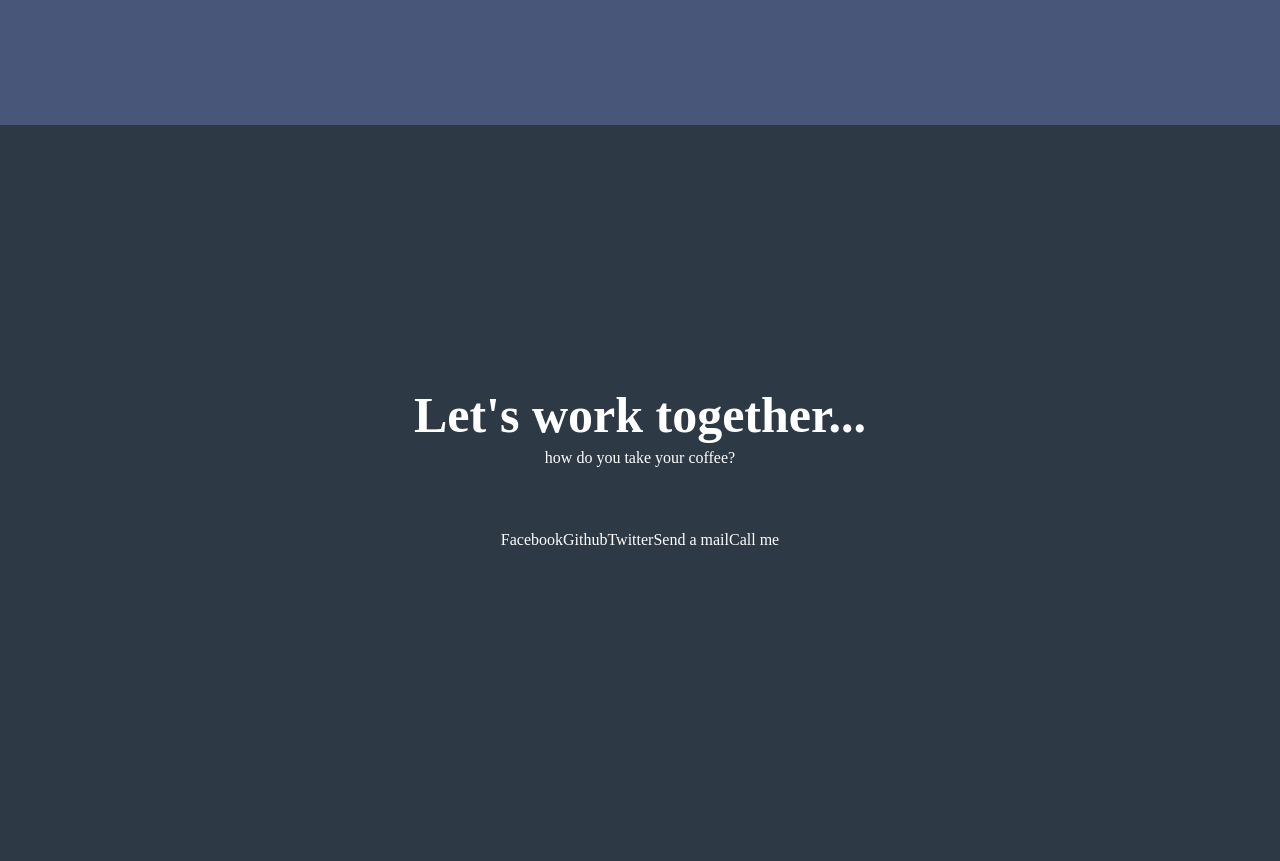
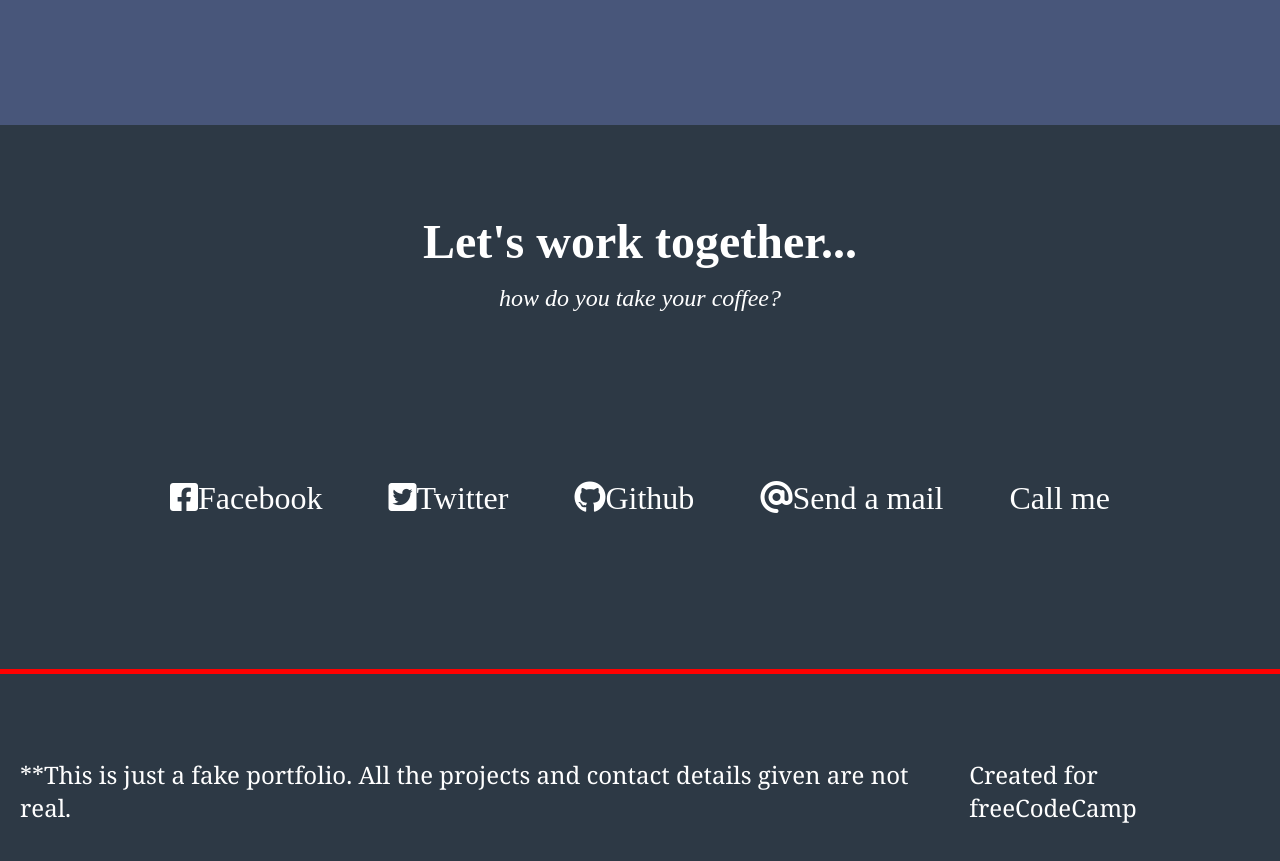
Before and after one commit to Knowledge-Streams-KS/html-css-shehreen0217, a plain HTML site: page index.html in a window 1280 px wide. Shown: the part 1794-2655 px from the top of the page. Drawn offline with Linux system fonts and the light colour scheme.

Commit message:
3rd view completed

```diff
--- a/index.html
+++ b/index.html
@@ -6,20 +6,21 @@
     <meta http-equiv="X-UA-Compatible" content="IE=edge">
     <meta name="viewport" content="width=device-width, initial-scale=1.0">
     <link rel="stylesheet" type="text/css" href="./style.css" />
+    <link rel="stylesheet" href="https://cdnjs.cloudflare.com/ajax/libs/font-awesome/6.2.1/css/all.min.css" integrity="sha512-MV7K8+y+gLIBoVD59lQIYicR65iaqukzvf/nwasF0nqhPay5w/9lJmVM2hMDcnK1OnMGCdVK+iQrJ7lzPJQd1w==" crossorigin="anonymous" referrerpolicy="no-referrer" />
 
     <title>mimic</title>
 </head>
 
 <body>
-    <div class="main">
+    <div class="main" id="about" >
         <div class="nav">
-            <a href="#">
+            <a href="#about">
                 About
             </a>
-            <a href="#">
+            <a href="#workk">
                 Work
             </a>
-            <a href="#">
+            <a href="#contacts">
                 Contact
             </a>
         </div>
@@ -34,7 +35,7 @@
 
 
         </div>
-        <div class="content1">
+        <div class="content1" id="workk">
             <div class="heading-project">
                 <h1>These are some of my projects</h1>
 
@@ -93,16 +94,62 @@
 
 
         </div>
-        <div class="content2">
+        <div class="content2" id="contacts">
+
             <h1>Let's work together...</h1>
-            <p>how do you take your coffee?</p>
+            <p class="coffee">how do you take your coffee?</p>
             <div class="links">
-                <p>Facebook</p>
-                <p>Github</p>
-                <p>Twitter</p>
-                <p>Send a mail</p>
-                <p>Call me</p>
+                <p>
+                    <i class="fa-brands fa-square-facebook"> </i>Facebook
+
+
+                </p>
+
+
+
+                    <p>
+                        <i class="fa-brands fa-square-twitter"></i>Twitter
+
+
+                    </p>
+
+
+
+                    <p>
+                        <i class="fa-brands fa-github"></i>Github
+
+                    </p>
+
+
+               <p>
+                <i class="fa-solid fa-at"></i>Send a mail
+
+               </p>
+               <p>
+                <i class="fa-regular fa-mobile-notch"></i>Call me
+
+               </p>
+
+
+
+               </div>
+               <div class="footer">
+                <p>
+                    **This is just a fake portfolio. All the projects and contact details given are not real.
+
+                </p>
+                <p>
+                 Created for freeCodeCamp
+                </p>
+               </div>
+
+
+
+
+
+
             </div>
+
 
         </div>
 
--- a/style.css
+++ b/style.css
@@ -8,6 +8,9 @@
   grid-template-areas:
     "nav"
     "content";
+}
+html{
+  scroll-behavior: smooth;
 }
 .nav {
   display: flex;
@@ -54,6 +57,7 @@
 }
 .content1 {
   display: flex;
+
   background-color: rgb(72, 86, 122);
   flex-direction: column;
   align-items: center;
@@ -84,16 +88,13 @@
   /* column-gap: 10%; */
   column-gap: 30px;
   row-gap:30px;
-
 }
 
 #one {
   grid-area: box1;
   background-color: rgb(198, 198, 21);
   display: grid;
-  grid-template-areas:
-    "img"
-    "btn";
+
 }
 #two {
   grid-area: box2;
@@ -113,13 +114,11 @@
   background-color: aqua;
   display: grid;
 
-
 }
 #five {
   grid-area: box5;
   background-color: antiquewhite;
   display: grid;
-
 
 }
 #six {
@@ -197,17 +196,49 @@
   color: white;
   align-items: center;
   flex-direction: column;
+
+
 }
 .content2 h1{
-  font-size: 50px;
-  margin: 5px;
+  font-size: 3rem;
+  margin-top: 5%;
+
 
 }
 
+.coffee{
+  padding: 1rem;
+  font-style: italic;
+  font-size: 1.5rem;
+}
 .links{
   display: flex;
-  margin: 5%;
+  margin-bottom: 5%;
   justify-content: space-evenly;
+  padding: 10%;
+  width: 100vw;
+  border-bottom: 5px solid red;
+
+}
+.links p{
+
+  padding: 1.5rem;
+  font-size: 2rem;
+}
+.icons{
+  display: flex;
+  justify-content: baseline;
+}
+
+.footer{
+  display: flex;
+
+}
+.footer p{
+  padding: 20px;
+  font-weight:300;
+  font-size: 1.5rem;
+  font-family: Cambria, Cochin, 'Times New Roman', serif;
 }
 
 /* @media only screen and (min-width: 581px) and (max-width: 790px) {
```
